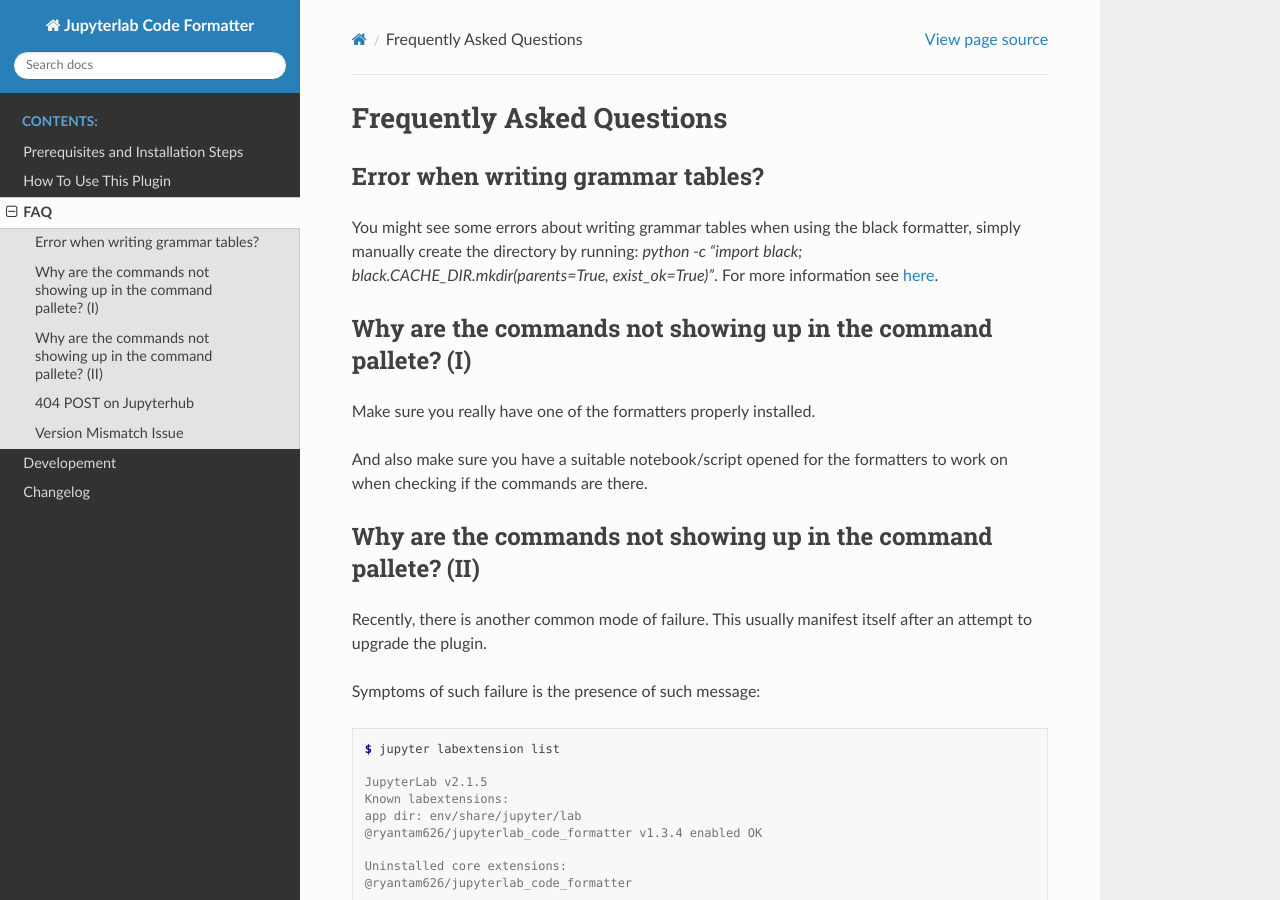
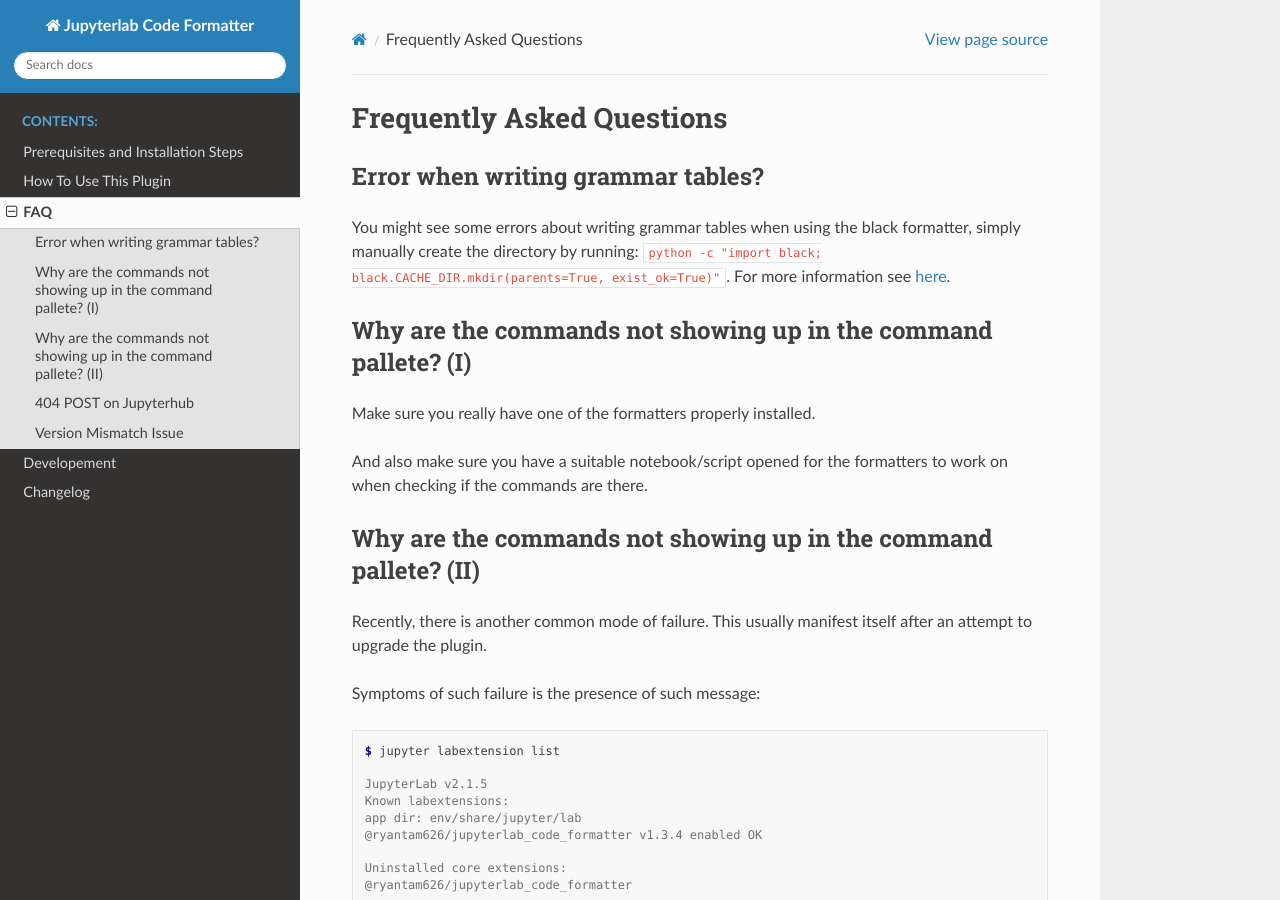
Before and after one commit to jupyterlab-contrib/jupyterlab_code_formatter, a Sphinx documentation site: the page built from docs/faq.rst, in a window 1280 px wide and 900 px high. Built offline with Sphinx 7.4.7 and the Read the Docs theme 2.0.0, drawn with Linux system fonts in a browser that asks for light colours.

Commit message:
docs: Properly escape code

```diff
--- a/docs/faq.rst
+++ b/docs/faq.rst
@@ -4,7 +4,7 @@
 Error when writing grammar tables?
 ~~~~~~~~~~~~~~~~~~~~~~~~~~~~~~~~~~
 
-You might see some errors about writing grammar tables when using the black formatter, simply manually create the directory by running: `python -c "import black; black.CACHE_DIR.mkdir(parents=True, exist_ok=True)"`. For more information see `here`_.
+You might see some errors about writing grammar tables when using the black formatter, simply manually create the directory by running: ``python -c "import black; black.CACHE_DIR.mkdir(parents=True, exist_ok=True)"``. For more information see `here`_.
 
 Why are the commands not showing up in the command pallete? (I)
 ~~~~~~~~~~~~~~~~~~~~~~~~~~~~~~~~~~~~~~~~~~~~~~~~~~~~~~~~~~~~~~~
```
